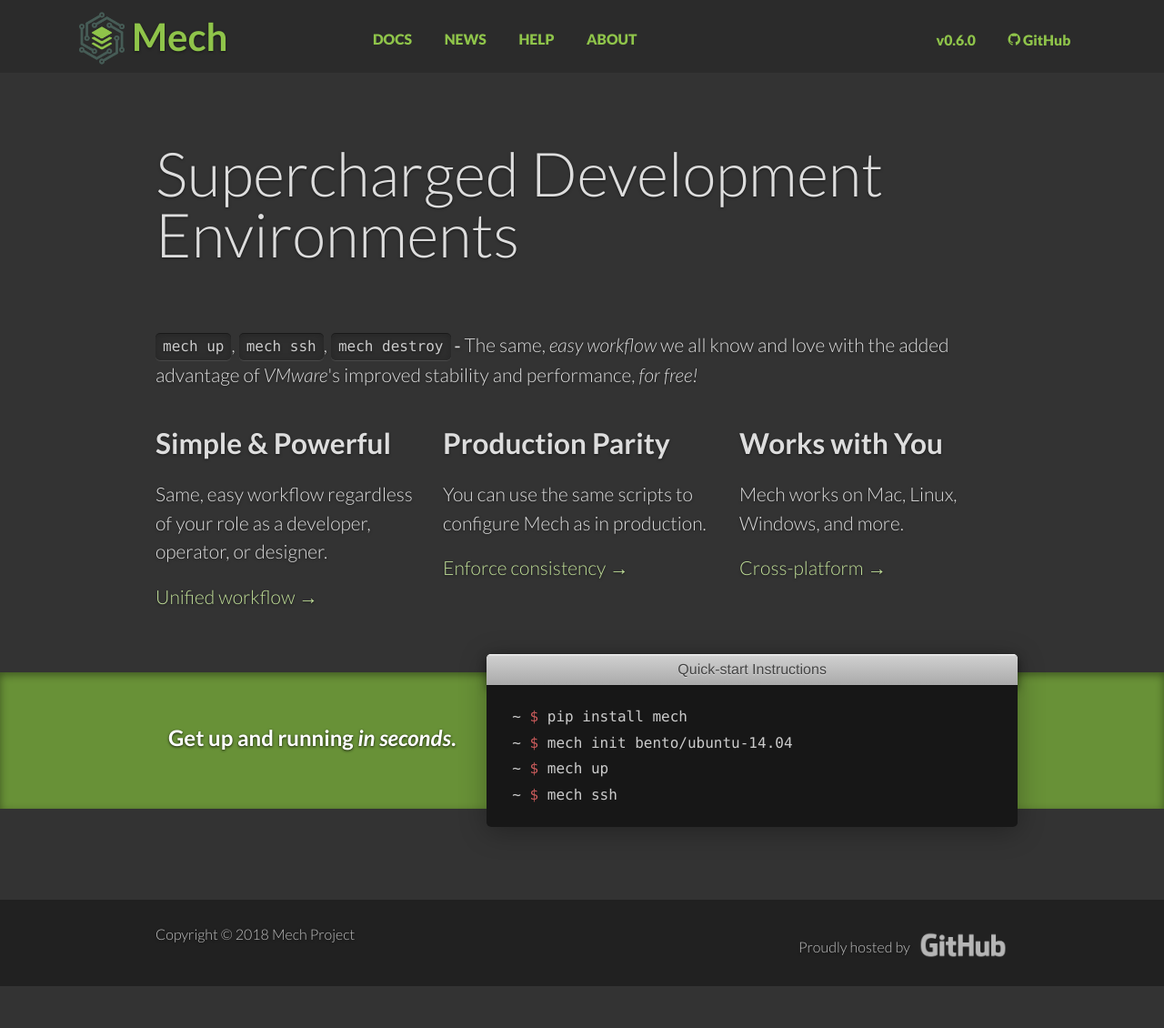
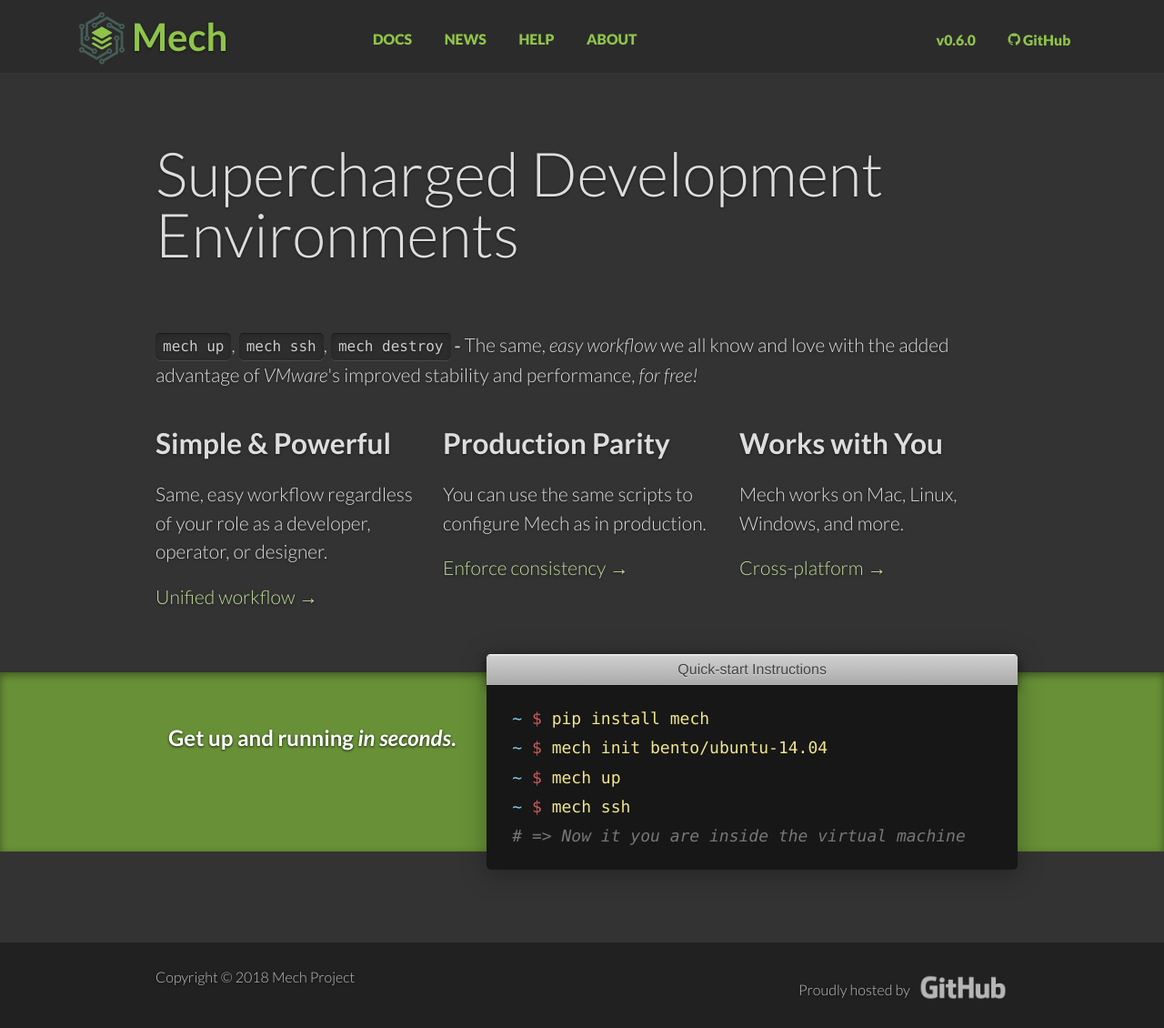
Before and after one commit to mechboxes/mech, a Jekyll site: the page built from index.html, in a window 1280 px wide. Shown: the whole page at 91% size. Built offline with Jekyll 4.4.1, drawn with Linux system fonts in a browser that asks for light colours; comment, search, counter and statistics services are not loaded; before the commit the page ends 1084 px from its top, so only the background shows below that.

Commit message:
shell terminal color tweaks

```diff
--- /dev/null
+++ b/_includes/fix_sh_code.html
@@ -0,0 +1,5 @@
+<script>
+document.querySelectorAll('.language-sh code').forEach(function(tag) {
+	tag.innerHTML = tag.innerHTML.replace(/([^\n][^<\n]+)<span class=\"nv\">\$ <\/span>/g, '<span class="gp">$1</span><span class="sb">$ </span>')
+});
+</script>
--- a/_layouts/default.html
+++ b/_layouts/default.html
@@ -9,5 +9,6 @@
 	{% include anchor_links.html %}
 	{% include analytics.html %}
 	{% include search/script.html %}
+	{% include fix_sh_code.html %}
 </body>
 </html>
--- a/_sass/_pygments.scss
+++ b/_sass/_pygments.scss
@@ -1,13 +1,14 @@
 .highlight {
+	color: #cccccc;
 	.hll { background-color: #ffffcc }
-	.c { color: #555; font-style: italic } /* Comment */
-	.err { color: #cccccc} /* Error */
-	.g { color: #cccccc} /* Generic */
+	.c { color: #777; font-style: italic } /* Comment */
+	// .err { color: #cccccc} /* Error */
+	// .g { color: #cccccc} /* Generic */
 	.k { color: #f0e68c} /* Keyword */
-	.l { color: #cccccc} /* Literal */
-	.n { color: #cccccc} /* Name */
-	.o { color: #cccccc} /* Operator */
-	.x { color: #cccccc} /* Other */
+	// .l { color: #cccccc} /* Literal */
+	// .n { color: #cccccc} /* Name */
+	// .o { color: #cccccc} /* Operator */
+	// .x { color: #cccccc} /* Other */
 	.p { color: #98b9ef} /* Punctuation */
 	.cm { color: #87ceeb} /* Comment.Multiline */
 	.cp { color: #cd5c5c} /* Comment.Preproc */
@@ -19,8 +20,8 @@
 	.gh { color: #cd5c5c} /* Generic.Heading */
 	.gi { color: #27b42c} /* Generic.Inserted */
 	span.go { color: #add8e6; font-weight: bold; background-color: #4d4d4d } /* Generic.Output, qualified with span to prevent applying this style to the Go language, see #1153. */
-	.gp { color: #cccccc} /* Generic.Prompt */
-	.gs { color: #cccccc} /* Generic.Strong */
+	.gp { color: #87ceeb} /* Generic.Prompt */
+	// .gs { color: #cccccc} /* Generic.Strong */
 	.gu { color: #cd5c5c} /* Generic.Subheading */
 	.gt { color: #c0c0c0; font-weight: bold; background-color: #c00000 } /* Generic.Traceback */
 	.kc { color: #f0e68c} /* Keyword.Constant */
@@ -29,29 +30,29 @@
 	.kp { color: #f0e68c} /* Keyword.Pseudo */
 	.kr { color: #f0e68c} /* Keyword.Reserved */
 	.kt { color: #bdb76b} /* Keyword.Type */
-	.ld { color: #cccccc} /* Literal.Date */
-	.m { color: #cccccc} /* Literal.Number */
+	// .ld { color: #cccccc} /* Literal.Date */
+	// .m { color: #cccccc} /* Literal.Number */
 	.s { color: #a5c261} /* Literal.String */
-	.na { color: #cccccc} /* Name.Attribute */
-	.nb { color: #cccccc} /* Name.Builtin */
-	.nc { color: #cccccc} /* Name.Class */
+	// .na { color: #cccccc} /* Name.Attribute */
+	// .nb { color: #cccccc} /* Name.Builtin */
+	// .nc { color: #cccccc} /* Name.Class */
 	.no { color: #ffa0a0} /* Name.Constant */
-	.nd { color: #cccccc} /* Name.Decorator */
+	// .nd { color: #cccccc} /* Name.Decorator */
 	.ni { color: #ffdead} /* Name.Entity */
-	.ne { color: #cccccc} /* Name.Exception */
-	.nf { color: #cccccc} /* Name.Function */
-	.nl { color: #cccccc} /* Name.Label */
-	.nn { color: #cccccc} /* Name.Namespace */
-	.nx { color: #cccccc} /* Name.Other */
-	.py { color: #cccccc} /* Name.Property */
+	// .ne { color: #cccccc} /* Name.Exception */
+	// .nf { color: #cccccc} /* Name.Function */
+	// .nl { color: #cccccc} /* Name.Label */
+	// .nn { color: #cccccc} /* Name.Namespace */
+	// .nx { color: #cccccc} /* Name.Other */
+	// .py { color: #cccccc} /* Name.Property */
 	.nt { color: #f0e68c} /* Name.Tag */
 	.nv { color: #88d472} /* Name.Variable */
-	.ow { color: #cccccc} /* Operator.Word */
-	.w { color: #cccccc} /* Text.Whitespace */
-	.mf { color: #cccccc} /* Literal.Number.Float */
-	.mh { color: #cccccc} /* Literal.Number.Hex */
-	.mi { color: #cccccc} /* Literal.Number.Integer */
-	.mo { color: #cccccc} /* Literal.Number.Oct */
+	// .ow { color: #cccccc} /* Operator.Word */
+	// .w { color: #cccccc} /* Text.Whitespace */
+	// .mf { color: #cccccc} /* Literal.Number.Float */
+	// .mh { color: #cccccc} /* Literal.Number.Hex */
+	// .mi { color: #cccccc} /* Literal.Number.Integer */
+	// .mo { color: #cccccc} /* Literal.Number.Oct */
 	.sb { color: #a5c261} /* Literal.String.Backtick */
 	.sc { color: #a5c261} /* Literal.String.Char */
 	.sd { color: #a5c261} /* Literal.String.Doc */
@@ -63,11 +64,11 @@
 	.sr { color: #a5c261} /* Literal.String.Regex */
 	.s1 { color: #a5c261} /* Literal.String.Single */
 	.ss { color: #a5c261} /* Literal.String.Symbol */
-	.bp { color: #cccccc} /* Name.Builtin.Pseudo */
+	// .bp { color: #cccccc} /* Name.Builtin.Pseudo */
 	.vc { color: #98fb98} /* Name.Variable.Class */
 	.vg { color: #98fb98} /* Name.Variable.Global */
 	.vi { color: #98fb98} /* Name.Variable.Instance */
-	.il { color: #cccccc} /* Literal.Number.Integer.Long */
+	// .il { color: #cccccc} /* Literal.Number.Integer.Long */
 	.bash .nv {
 		user-select: none;
 	}
--- a/_sass/_style.scss
+++ b/_sass/_style.scss
@@ -273,8 +273,10 @@ footer {
 	margin: 60px 0;
 	@include box-shadow(inset 0 3px 10px rgba(0,0,0,.4));
 
+	.language-sh {
+		font-size: 12px;
+	}
 	.highlighter {
-		font-size: 12px;
 		margin: 0 0 -30px;
 	}
 
@@ -288,8 +290,10 @@ footer {
 
 @media (min-width: 768px) {
 	.quickstart {
+		.language-sh {
+			font-size: 18px;
+		}
 		.highlighter {
-			font-size: 16px;
 			margin: -30px 0;
 		}
 
@@ -626,8 +630,9 @@ h5 > code,
 }
 
 .language-sh code {
-	.nv {
-		color: #cd5c5c;
+	color: #f0e68c;
+	.sb {
+		color: #cd5c5c
 	}
 }
 
--- a/index.html
+++ b/index.html
@@ -65,6 +65,7 @@ layout: default
 ~ $ mech init bento/ubuntu-14.04
 ~ $ mech up
 ~ $ mech ssh
+# => Now it you are inside the virtual machine
 {% endhighlight %}
 			</div>
 		</div>
```
